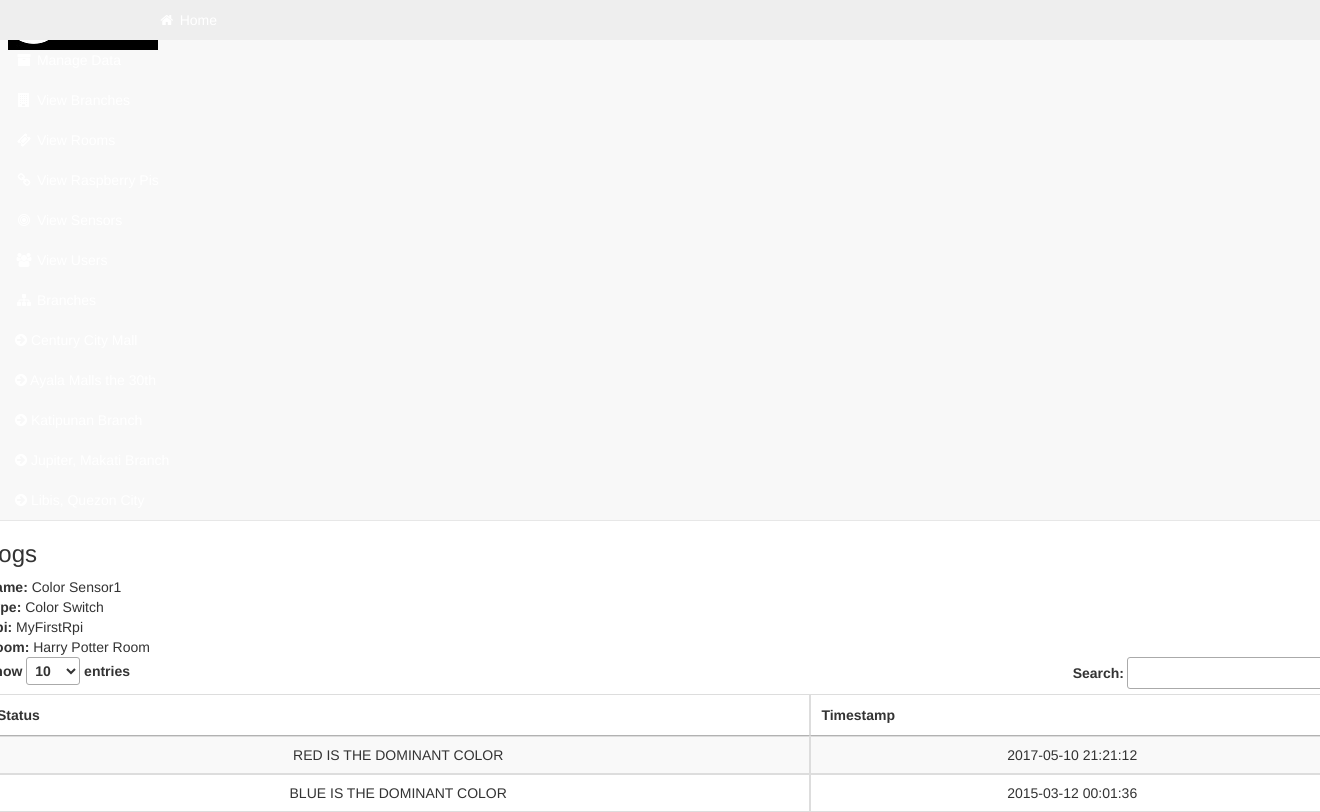
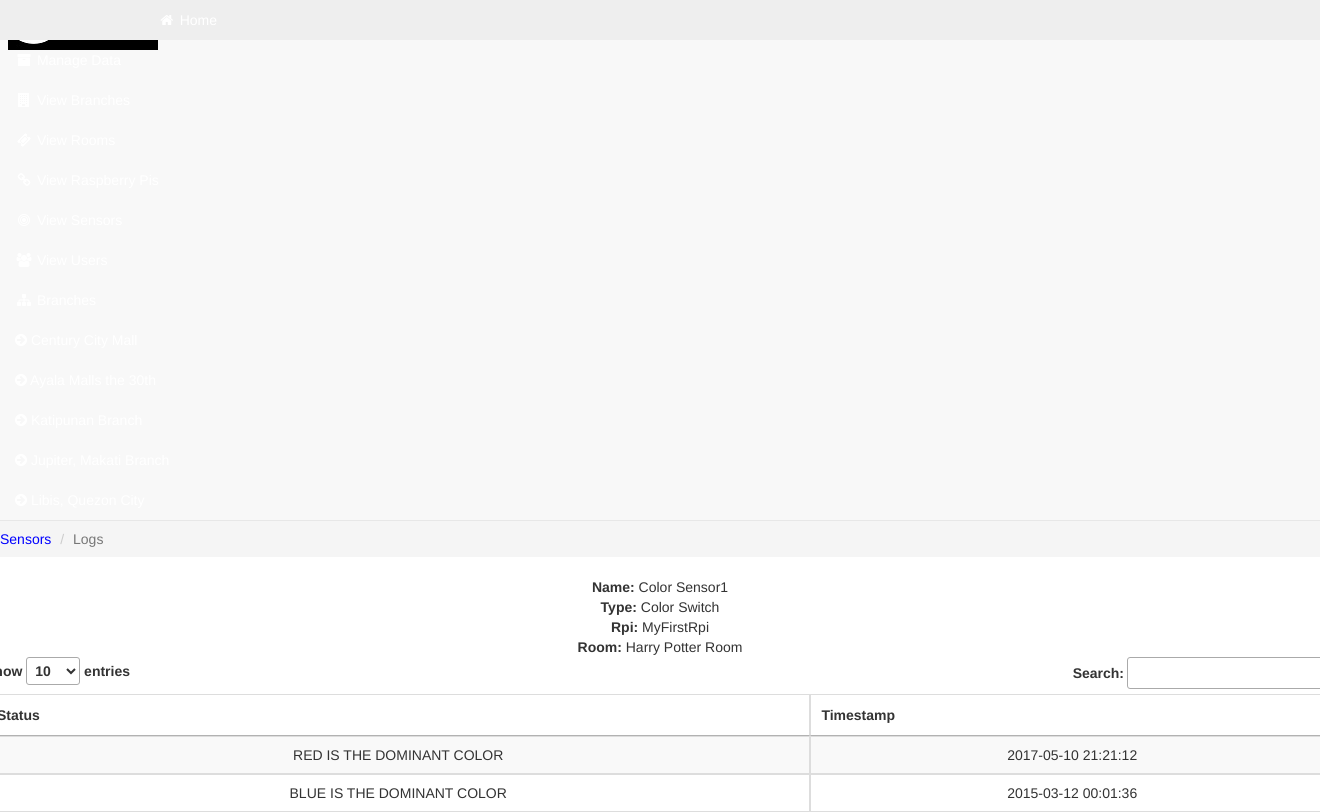
Before and after one commit to johannyucoco/pages, a PHP site: page /sensorpage.php?sensorID=5 in a window 1320 px wide; the page is wider, and only the part inside the window is pictured. Shown: the top 812 px of that part. Run offline with PHP 8.4, Linux system fonts and the light colour scheme; a user stored in the database is signed in; data comes from the database, SQL or seed files in the repository; some libraries are stand-ins or nearby versions.

Commit message:
sensorpage edit

```diff
--- a/sensorpage.php
+++ b/sensorpage.php
@@ -146,9 +146,14 @@ if($_SESSION['userTypeID'] != 1) {
             <div class="row">
                 <div class="col-lg-12">
 
-								<h3>Logs</h3>
+
 
 								<?php
+								echo"<ol class='breadcrumb'>";
+								echo "<li class='breadcrumb-item'><a href=\"listsensor.php\"><font color=\"blue\">Sensors</font></a></li>
+								";
+								echo"	<li class='breadcrumb-item active'>Logs</li>
+								</ol>";
 									require_once('mysteryDB_connect.php');
 										$sql1 = "SELECT *
 												 FROM sensors s
@@ -158,10 +163,10 @@ if($_SESSION['userTypeID'] != 1) {
 												where s.sensorID = {$_GET['sensorID']}";
 										$result1 = mysqli_query($dbc,$sql1);
 										while($row1=mysqli_fetch_array($result1,MYSQLI_ASSOC)) {
-											echo "<b>Name:</b> {$row1['sensorName']}<br>";
+											echo "<div align='center'><b>Name:</b> {$row1['sensorName']}<br>";
 											echo "<b>Type:</b> {$row1['sensorType']}<br>";
 											echo "<b>Rpi:</b> {$row1['rpiName']}<br>";
-											echo "<b>Room:</b> {$row1['roomName']}<br>";
+											echo "<b>Room:</b> {$row1['roomName']}<br> </div>";
 
 										}
 
```
